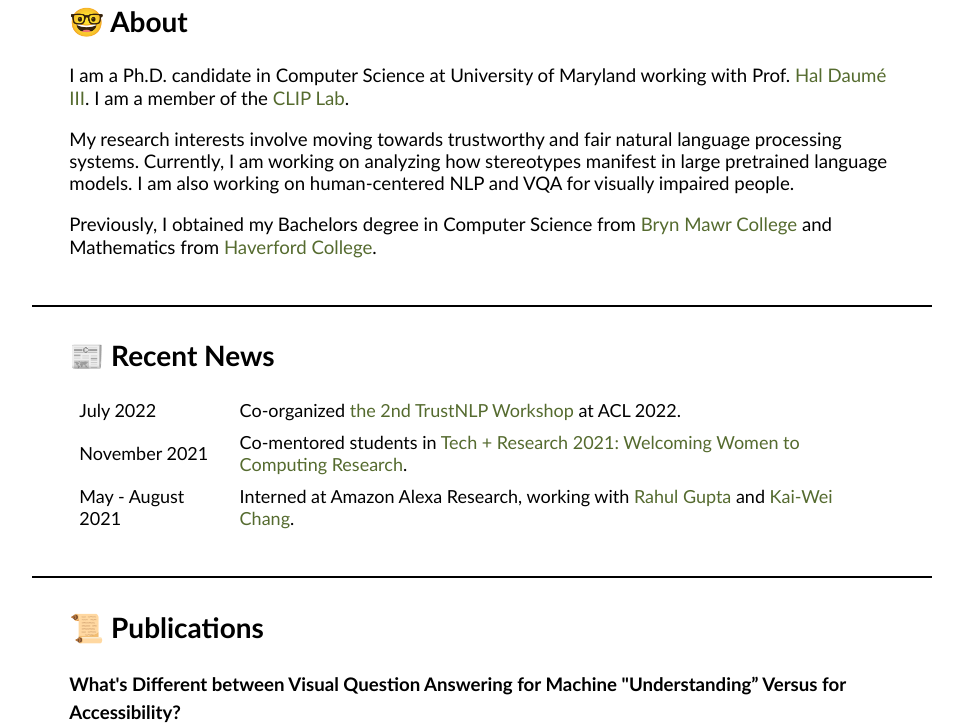
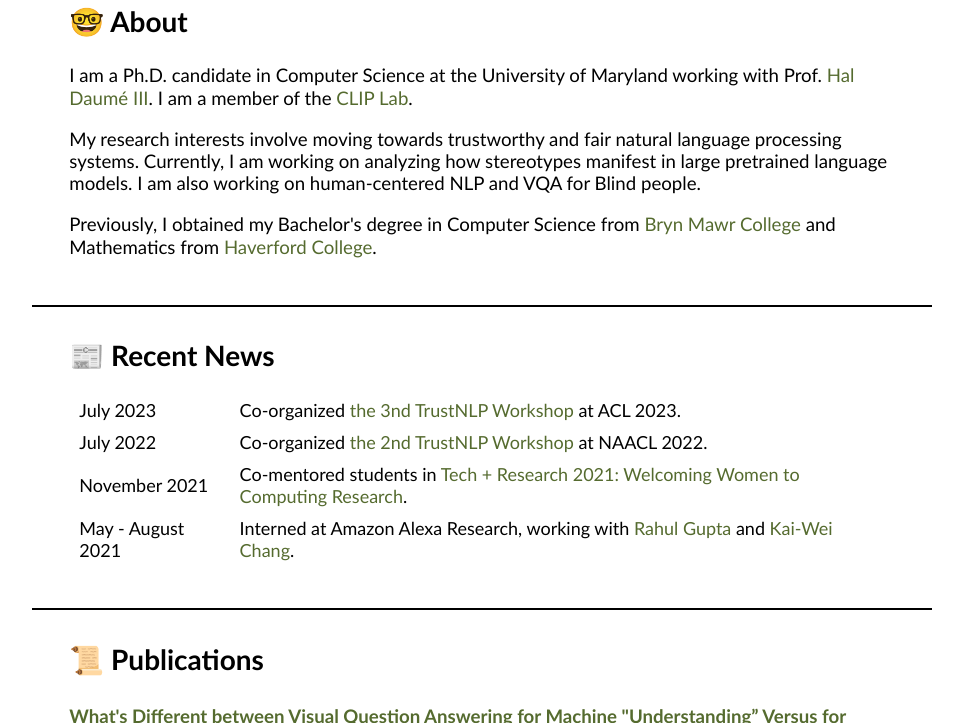
Before and after one commit to tristaycao/tristaycao.github.io, a plain HTML site: page index.html in a window 1280 px wide. Shown: the part 330-1053 px from the top of the page, without its empty margins (158-1121 px from the left). Drawn offline with nearby package versions, Linux system fonts and the light colour scheme.

Commit message:
Update index.html

```diff
--- a/index.html
+++ b/index.html
@@ -63,15 +63,15 @@
     <h2>🤓 About</h2>
     <br>
     <p>
-    I am a Ph.D. candidate in Computer Science at University of Maryland working with Prof. <a href="https://www.umiacs.umd.edu/~hal/">Hal Daumé III</a>.
+    I am a Ph.D. candidate in Computer Science at the University of Maryland working with Prof. <a href="https://www.umiacs.umd.edu/~hal/">Hal Daumé III</a>.
     I am a member of the <a href="http://https://clip.umiacs.umd.edu">CLIP Lab</a>.
     </p>
     <p>
     My research interests involve moving towards trustworthy and fair natural language processing systems.
-    Currently, I am working on analyzing how stereotypes manifest in large pretrained language models. I am also working on human-centered NLP and VQA for visually impaired people.
+    Currently, I am working on analyzing how stereotypes manifest in large pretrained language models. I am also working on human-centered NLP and VQA for Blind people.
     </p>
     <p>
-    Previously, I obtained my Bachelors degree in Computer Science from <a href="https://www.brynmawr.edu/">Bryn Mawr College</a> and Mathematics from <a href="https://www.haverford.edu/">Haverford College</a>.
+    Previously, I obtained my Bachelor's degree in Computer Science from <a href="https://www.brynmawr.edu/">Bryn Mawr College</a> and Mathematics from <a href="https://www.haverford.edu/">Haverford College</a>.
     </p>
 
 </div>
@@ -94,9 +94,13 @@
         <table width="100%">
           <col style="width:5%">
           <col style="width:30%">
+	  <tr>
+	    <td>July 2023</td>
+	    <td>Co-organized <a href="https://trustnlpworkshop.github.io/">the 3nd TrustNLP Workshop</a> at ACL 2023.</td>
+          </tr>
           <tr>
 	    <td>July 2022</td>
-	    <td>Co-organized <a href="https://trustnlpworkshop.github.io/">the 2nd TrustNLP Workshop</a> at ACL 2022.</td>
+	    <td>Co-organized <a href="https://trustnlpworkshop.github.io/">the 2nd TrustNLP Workshop</a> at NAACL 2022.</td>
           </tr>
 	  <tr>
  	    <td>November 2021</td>
@@ -118,7 +122,7 @@
         <br>
 	<p style="line-height:1.5">
 
-	<b>What's Different between Visual Question Answering for Machine "Understanding” Versus for Accessibility?</b>
+	<a href="https://arxiv.org/pdf/2210.14966.pdf" target="_blank"><b>What's Different between Visual Question Answering for Machine "Understanding” Versus for Accessibility?</b></a>
         <br>
         <b>Yang Trista Cao*</b>, Kyle Seelman*, Kyungjun Lee*, Hal Daumé III
         <br>
```
